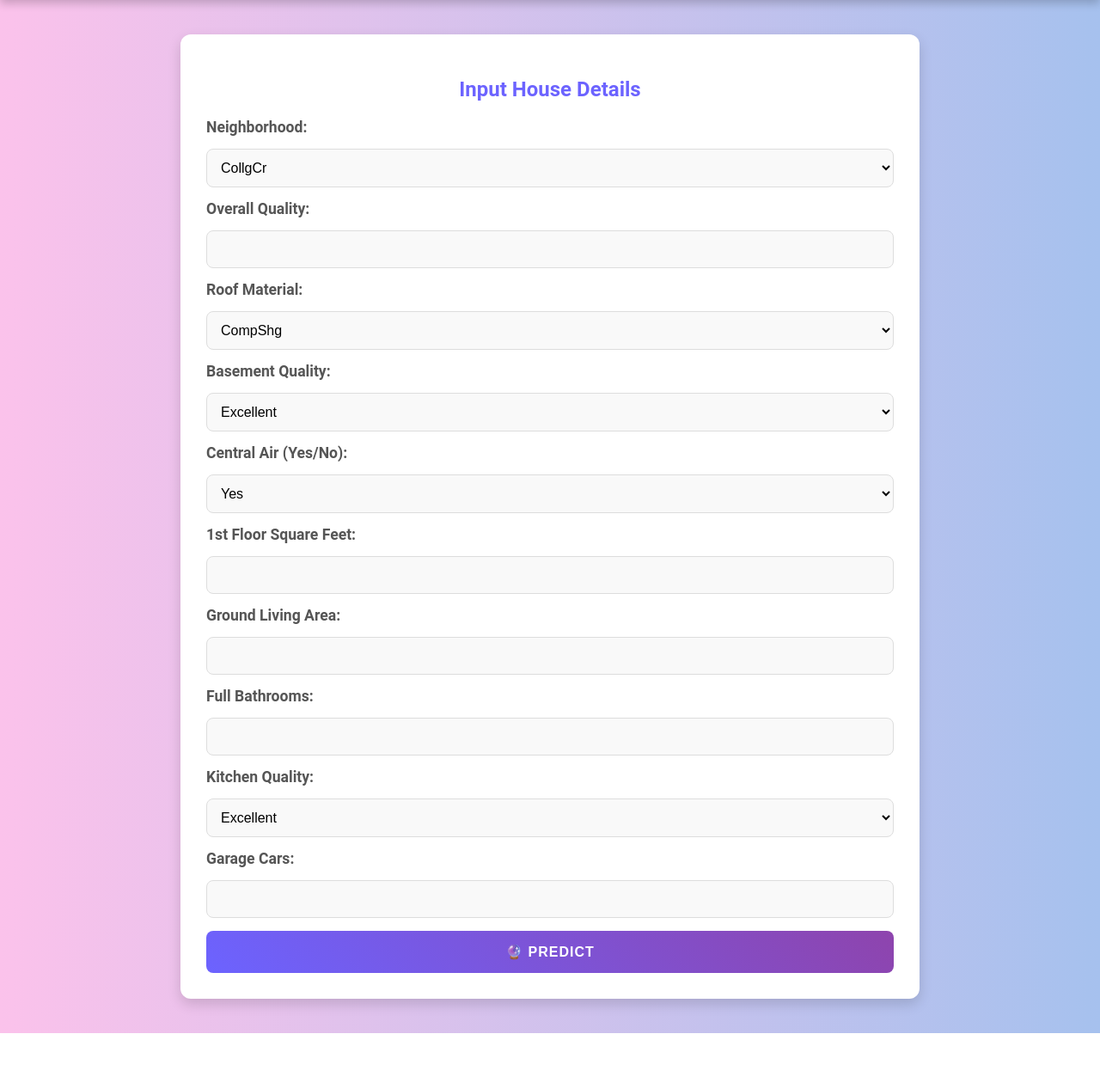
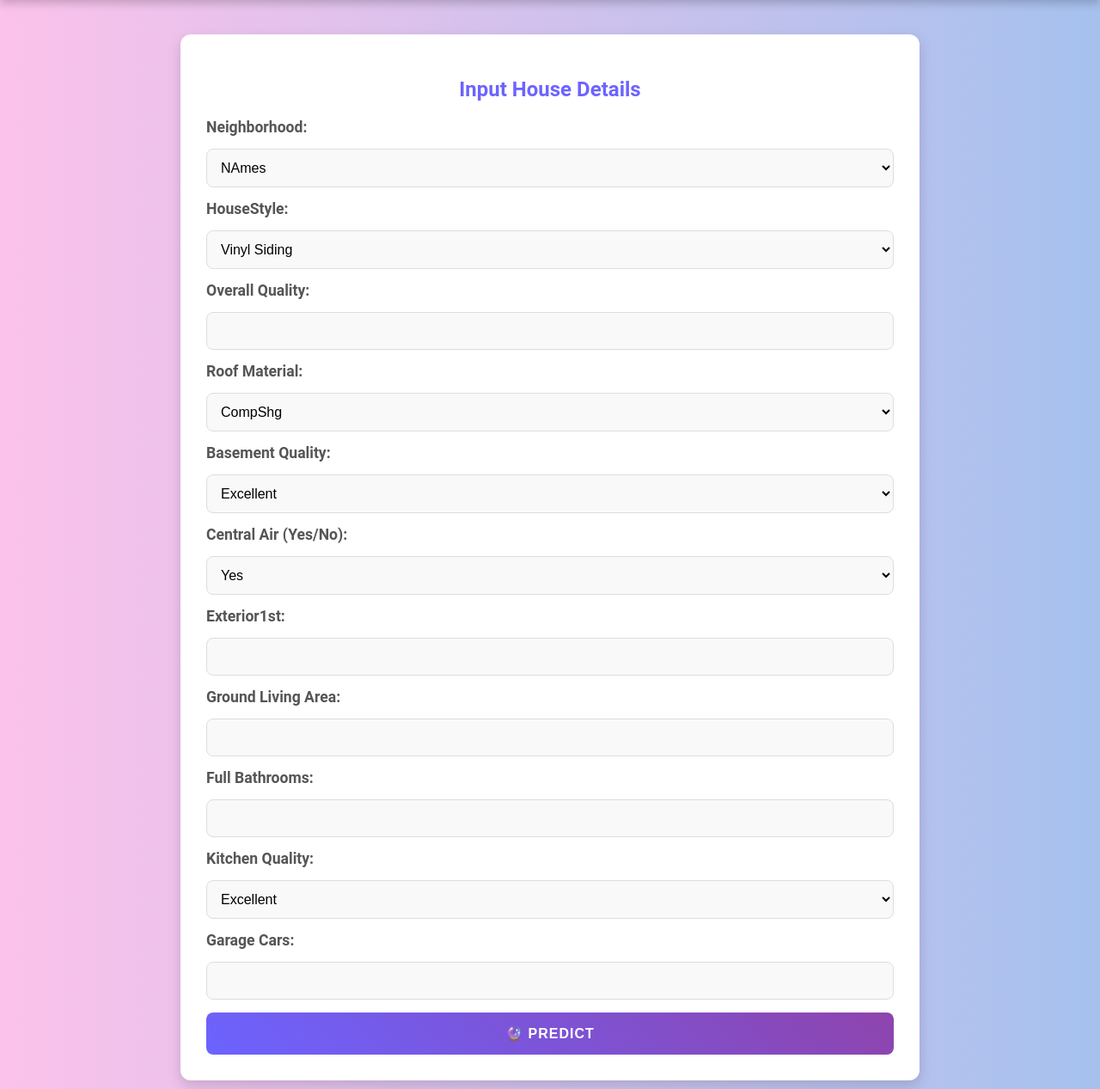
Before and after one commit to MikhaelJP/project-DaMi-03, a Flask app: page / in a window 1280 px wide. Shown: the part 87-1354 px from the top of the page at 86% size. Before the commit the page ends 1289 px from the top, so only its background shows below. Run offline with Flask 3, Linux system fonts and the light colour scheme; parts of the project's set-up code (start-up, migrations or seed data) failed here and were passed over.

Commit message:
revisi Deploy

```diff
--- a/Deploy/Prediksi/app.py
+++ b/Deploy/Prediksi/app.py
@@ -15,12 +15,25 @@ except FileNotFoundError:
 def preprocess_input(data):
     # Map untuk encoding kategori
     encoding_map = {
-        'Neighborhood': {'CollgCr': 0, 'Veenker': 1, 'Crawfor': 2},
-        'RoofMatl': {'CompShg': 0, 'Metal': 1, 'WdShake': 2},
-        'BsmtQual': {'Ex': 0, 'Gd': 1, 'TA': 2},
-        'CentralAir': {'Yes': 1, 'No': 0},
-        'KitchenQual': {'Ex': 0, 'Gd': 1, 'TA': 2}
-    }
+    'Neighborhood': {
+        'CollgCr': 0, 'Veenker': 1, 'Crawfor': 2, 'NAmes': 3, 'Gilbert': 4,
+        'StoneBr': 5, 'BrDale': 6, 'NPkVill': 7, 'NridgHt': 8, 'Blmngtn': 9,
+        'NoRidge': 10, 'Somerst': 11, 'SawyerW': 12, 'Sawyer': 13,
+        'OldTown': 14, 'BrkSide': 15, 'ClearCr': 16, 'SWISU': 17,
+        'Edwards': 18, 'Blueste': 19, 'IDOTRR': 20, 'Mitchel': 21,
+        'Timber': 22, 'MeadowV': 23
+    },
+
+    'Exterior1st': {
+    'VinylSd': 0, 'Wd Sdng': 1, 'HdBoard': 2, 'MetalSd': 3, 'Plywood': 4,
+    'CemntBd': 5, 'WdShing': 6, 'BrkFace': 7, 'AsbShng': 8
+    },
+
+    'RoofMatl': {'CompShg': 0, 'Metal': 1, 'WdShake': 2},
+    'BsmtQual': {'Ex': 0, 'Gd': 1, 'TA': 2},
+    'CentralAir': {'Yes': 1, 'No': 0},
+    'KitchenQual': {'Ex': 0, 'Gd': 1, 'TA': 2}
+}
 
     # Validasi dan konversi input
     try:
--- a/Deploy/Prediksi/templates/index.html
+++ b/Deploy/Prediksi/templates/index.html
@@ -208,10 +208,41 @@
         <h2>Input House Details</h2>
         <form action="/predict" method="POST">
             <label for="Neighborhood">Neighborhood:</label>
-            <select name="Neighborhood" required>
-                <option value="CollgCr">CollgCr</option>
-                <option value="Veenker">Veenker</option>
-                <option value="Crawfor">Crawfor</option>
+            <select name="Neighborhood">
+                <option value="NAmes">NAmes</option>
+                <option value="Gilbert">Gilbert</option>
+                <option value="StoneBr">StoneBr</option>
+                <option value="BrDale">BrDale</option>
+                <option value="NPkVill">NPkVill</option>
+                <option value="NridgHt">NridgHt</option>
+                <option value="Blmngtn">Blmngtn</option>
+                <option value="NoRidge">NoRidge</option>
+                <option value="Somerst">Somerst</option>
+                <option value="SawyerW">SawyerW</option>
+                <option value="Sawyer">Sawyer</option>
+                <option value="OldTown">OldTown</option>
+                <option value="BrkSide">BrkSide</option>
+                <option value="ClearCr">ClearCr</option>
+                <option value="SWISU">SWISU</option>
+                <option value="Edwards">Edwards</option>
+                <option value="Blueste">Blueste</option>
+                <option value="IDOTRR">IDOTRR</option>
+                <option value="Mitchel">Mitchel</option>
+                <option value="Timber">Timber</option>
+                <option value="MeadowV">MeadowV</option>
+            </select>
+
+            <label for="OverallQual">HouseStyle:</label>
+            <select name="Exterior1st">
+                <option value="VinylSd">Vinyl Siding</option>
+                <option value="Wd Sdng">Wood Siding</option>
+                <option value="HdBoard">Hardboard</option>
+                <option value="MetalSd">Metal Siding</option>
+                <option value="Plywood">Plywood</option>
+                <option value="CemntBd">Cement Board</option>
+                <option value="WdShing">Wood Shingles</option>
+                <option value="BrkFace">Brick Face</option>
+                <option value="AsbShng">Asbestos Shingles</option>
             </select>
 
             <label for="OverallQual">Overall Quality:</label>
@@ -237,7 +268,7 @@
                 <option value="No">No</option>
             </select>
 
-            <label for="1stFlrSF">1st Floor Square Feet:</label>
+            <label for="1stFlrSF">Exterior1st:</label>
             <input type="number" name="1stFlrSF" min="0" required>
 
             <label for="GrLivArea">Ground Living Area:</label>
```
